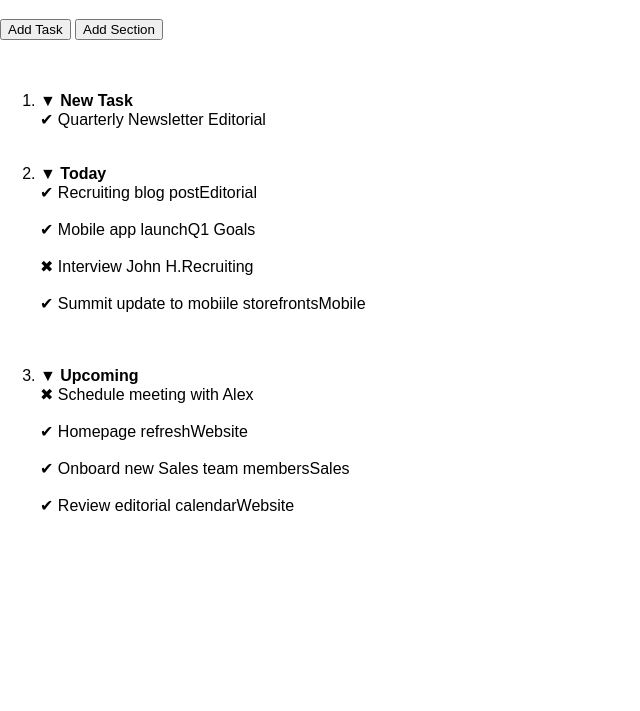
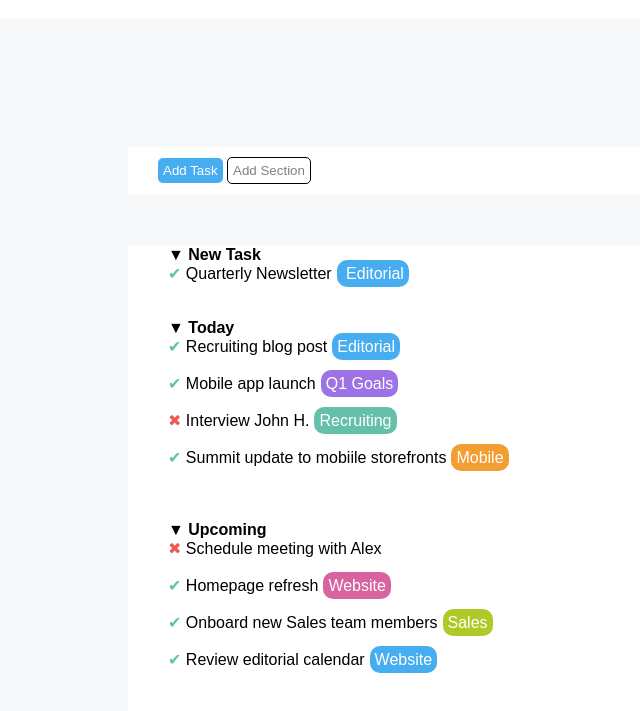
Before and after one commit to Marcoseven/html-css-toboolist, a plain HTML site: page index.html in a window 1280 px wide. Shown: the part 61-772 px from the top of the page, without its empty margins (0-640 px from the left). Drawn offline with Linux system fonts and the light colour scheme.

Commit message:
Aggiunto main

```diff
--- a/style.css
+++ b/style.css
@@ -9,3 +9,103 @@ body {
 	float: left;
 	margin-left: 2rem;
 }
+
+#main {
+	padding: 10%;
+	background-color: #f6f8f9;
+	height: 100vh;
+}
+
+.section_with_buttons {
+	background-color: white;
+	padding-top: 10px;
+	padding-bottom: 10px;
+}
+
+#button_1 {
+	background-color: #47adf1;
+	color: white;
+	padding: 5px;
+	border-radius: 5px;
+	border: 0em;
+	margin-left: 30px;
+}
+
+#button_2 {
+	background-color: white;
+	color: grey;
+	padding: 5px;
+	border-radius: 5px;
+	border: 1px solid black;
+}
+
+.section_with_text {
+	background-color: white;
+	height: 100vw;
+}
+
+.list {
+	list-style: none;
+}
+
+.cross {
+	color: #eb5952;
+}
+
+.check {
+	color: #64c0a9;
+}
+
+.circle_light_blue {
+	background-color: #47adf1;
+	color: white;
+	padding: 5px;
+	border-radius: 10px;
+	border: 0em;
+	margin-left: 5px;
+}
+
+#circle_dark_violet {
+	background-color: #9c72e4;
+	color: white;
+	padding: 5px;
+	border-radius: 10px;
+	border: 0em;
+	margin-left: 5px;
+}
+
+#circle_green {
+	background-color: #64c0a9;
+	color: white;
+	padding: 5px;
+	border-radius: 10px;
+	border: 0em;
+	margin-left: 5px;
+}
+
+#circle_orange {
+	background-color: #f29e33;
+	color: white;
+	padding: 5px;
+	border-radius: 10px;
+	border: 0em;
+	margin-left: 5px;
+}
+
+#circle_light_purple {
+	background-color: #d863a1;
+	color: white;
+	padding: 5px;
+	border-radius: 10px;
+	border: 0em;
+	margin-left: 5px;
+}
+
+#circle_light_green {
+	background-color: #b0c926;
+	color: white;
+	padding: 5px;
+	border-radius: 10px;
+	border: 0em;
+	margin-left: 5px;
+}
```
